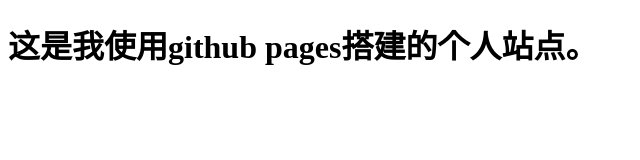
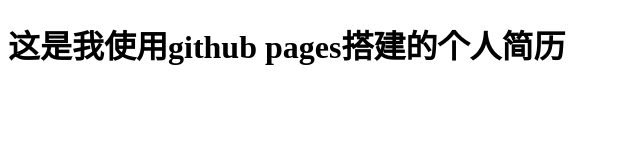
Before and after one commit to susan0121/sundandan.github.com, a plain HTML site: page index.html in a window 1280 px wide. Shown: the full height of the page, 0-640 px from the left. Drawn offline with Linux system fonts and the light colour scheme.

Commit message:
FEAT:新建index.html

```diff
--- a/index.html
+++ b/index.html
@@ -1,6 +1,6 @@
 <!DOCTYPE html>
 <html>
 <body>
-<h1>这是我使用github pages搭建的个人站点。</h1>
+<h1>这是我使用github pages搭建的个人简历</h1>
 </body>
 </html>
```
